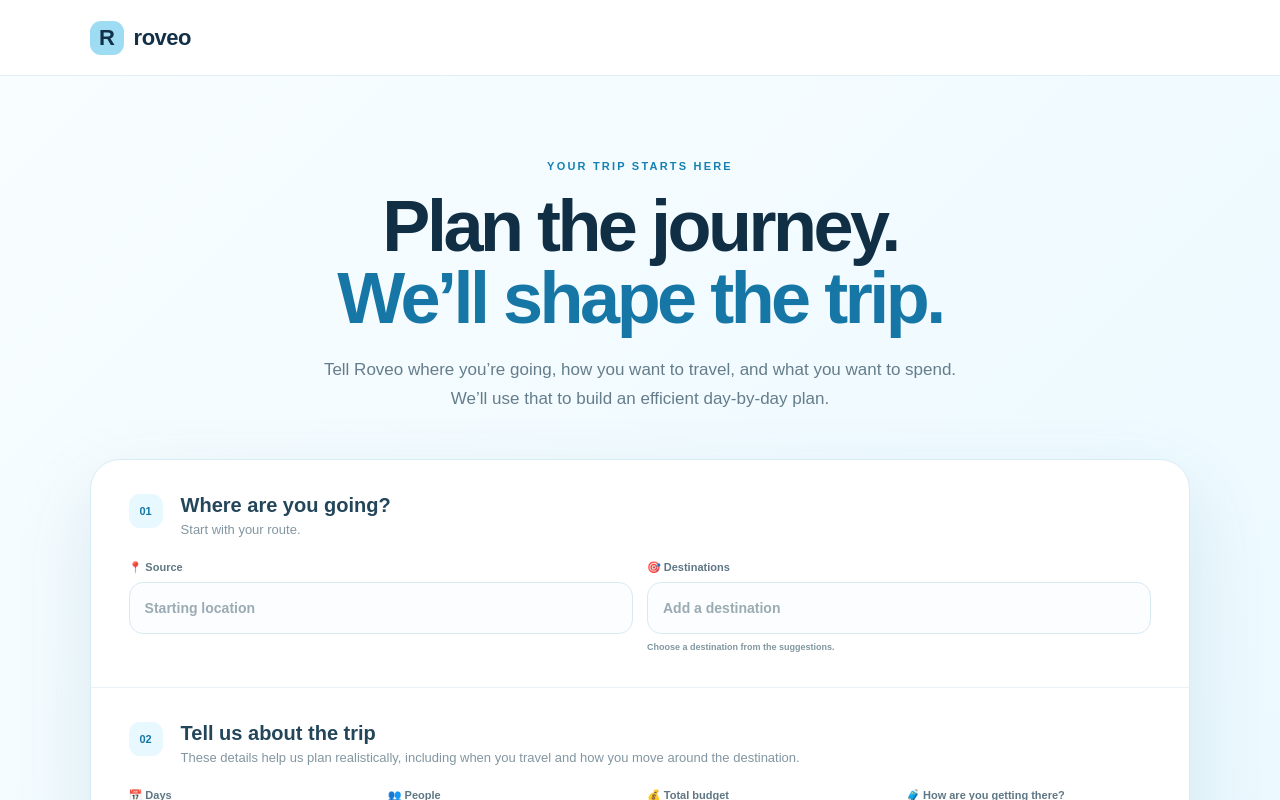
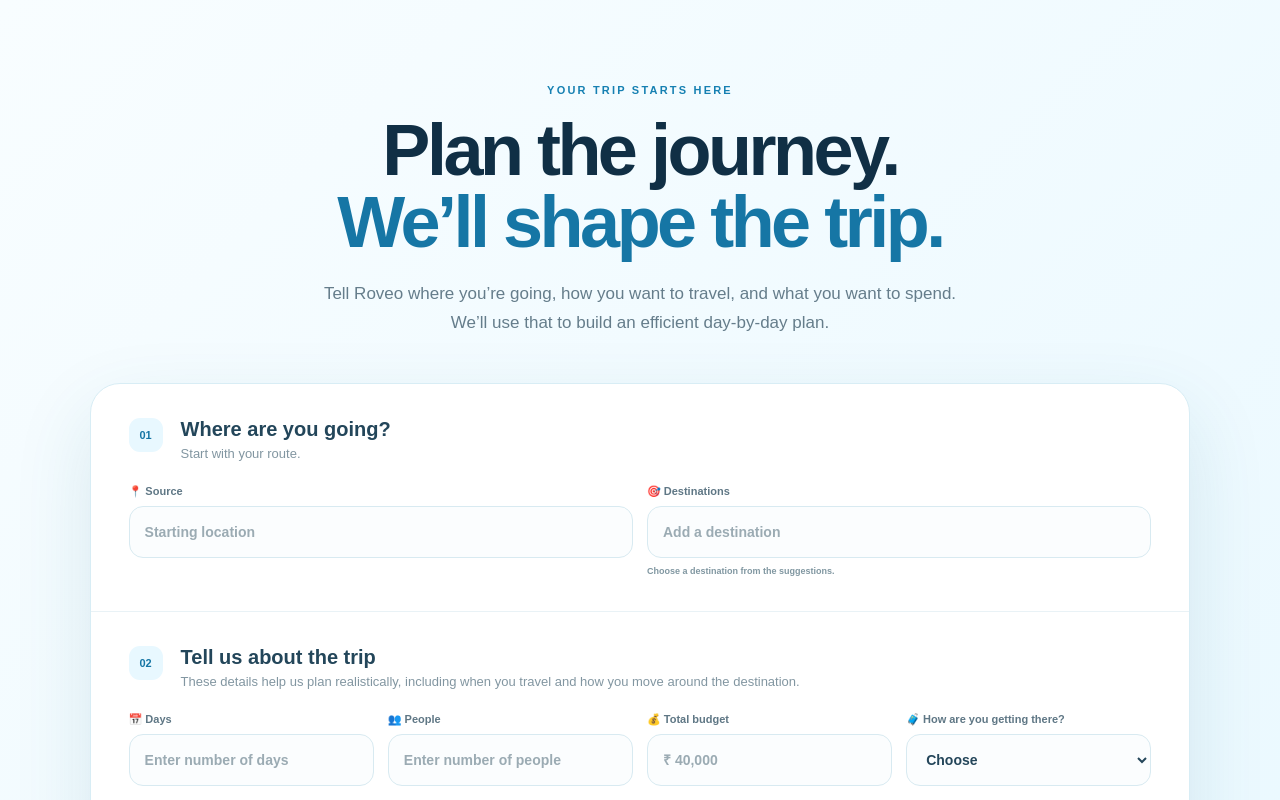
Before and after one commit to RISHITHADASARI18/roveo, a Next.js app: page /dashboard in a window 1280 px wide. Shown: the top 800 px of the page. Built offline with nearby package versions, Linux system fonts and the light colour scheme.

Commit message:
Remove unused dashboard navigation bar

```diff
--- a/app/dashboard/page.tsx
+++ b/app/dashboard/page.tsx
@@ -125,10 +125,6 @@ export default function DashboardPage() {
 
   return (
     <main className="dashboard-page">
-      <nav className="dashboard-nav">
-        <a className="brand" href="/"><span className="brand-mark">R</span><span>roveo</span></a>
-
-      </nav>
       <section className="planner">
         <div className="planner-heading">
           <span className="eyebrow">YOUR TRIP STARTS HERE</span>
```
